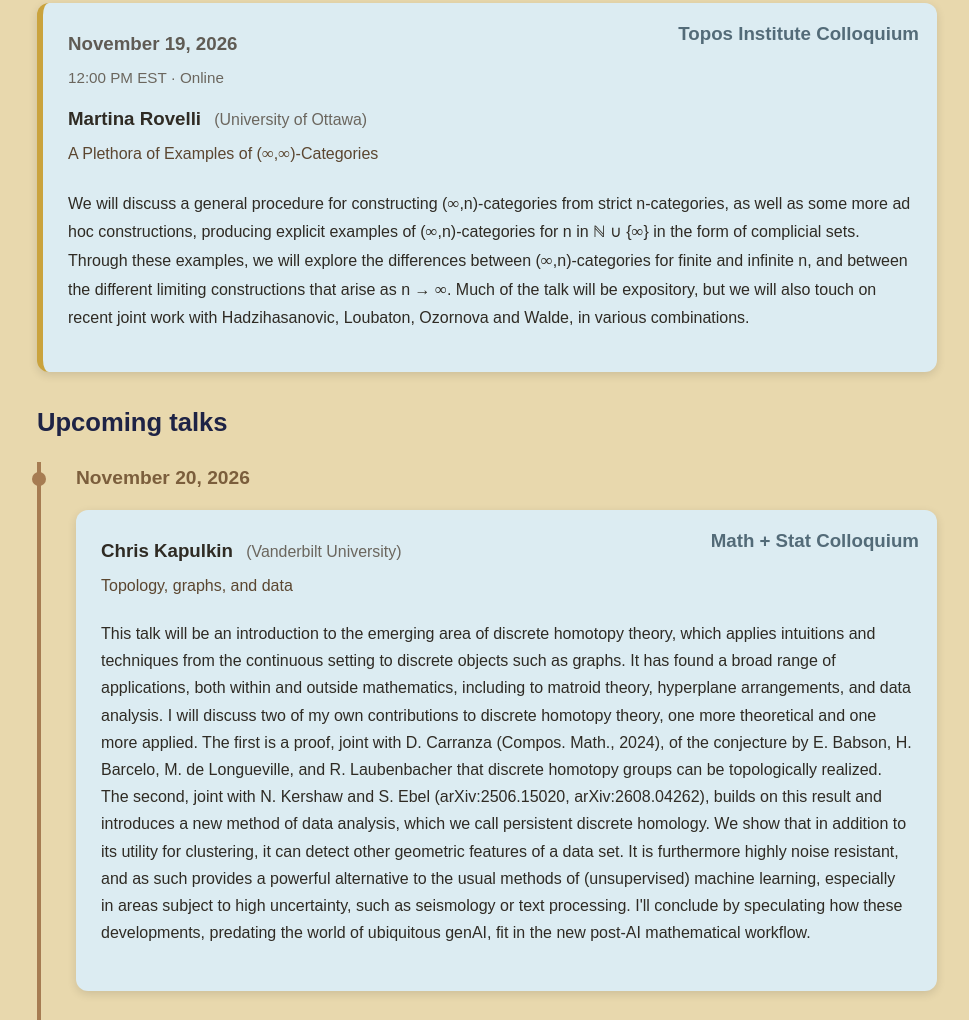
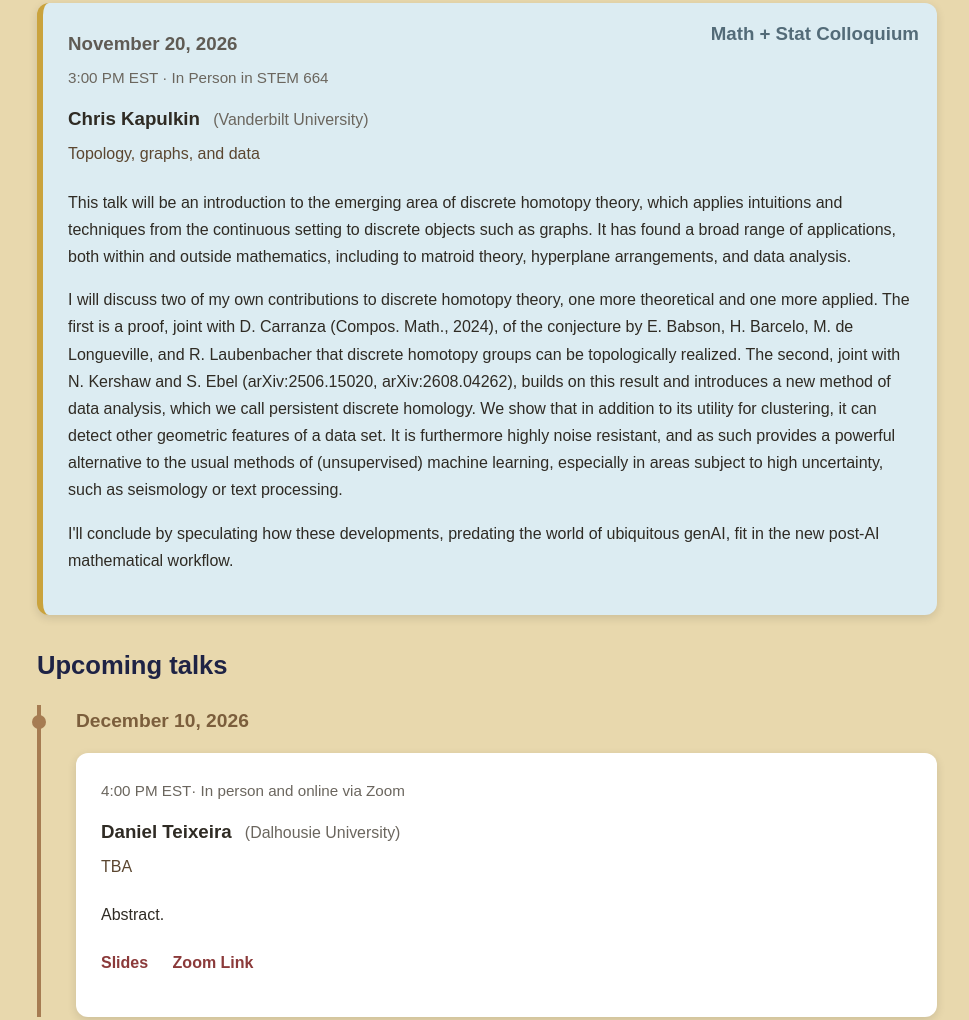
Before and after one commit to sluneia/ottawa-logic-cat-seminar, a plain HTML site: page index.html in a window 1280 px wide. Shown: the part 1120-2140 px from the top of the page, without its empty margins (153-1122 px from the left). Drawn offline with Linux system fonts and the light colour scheme.

Commit message:
Update index.html

```diff
--- a/index.html
+++ b/index.html
@@ -192,46 +192,26 @@ and I will present some of them.
 </div>
 </div>
 
-  <!--  <div class="past-card">
-      <h3>September 10, 2026</h3>
-      <h4>
-        <a href="#" class="speaker-link" target="_blank" rel="noopener noreferrer"> Speaker </a>
-        <span class="institution">(Institution)</span>
-      </h4>
-      <p><strong>Title of the talk</strong></p>
-      <p>Abstract.</p>
 
-      <p class="links">
-        <a href="#">Slides</a>
-        <a href="https://uottawa-ca.zoom.us/j/92284021446">Zoom Link</a>
-      </p>
-    </div>
-
-    -->
-
-  </div>
-</details>
-
-
-<h2>Next talk</h2>
-
-<div class="card next mathstat">
+<div class="past-card mathstat">
 <a class="host"
    href="https://topos.institute/events/topos-colloquium/"
    target="_blank"
    rel="noopener noreferrer">
    Topos Institute Colloquium
 </a>
-<h3 class="next-date">November 19, 2026</h3>
-<p class="talk-info"> 12:00 PM EST · Online</p>
-<h3><a href="https://sites.google.com/view/mrovelli"
+<h3 class="next-date">November 19, 2026 (12:00 PM EST)</h3>
+<p class="talk-location">Online</p>
+<h3>
+  <a href="https://sites.google.com/view/mrovelli"
      class="speaker-link"
      target="_blank"
      rel="noopener noreferrer">
-     Martina Rovelli</a>
+     Martina Rovelli
+  </a>
   <span class="institution">(University of Ottawa)</span>
 </h3>
-<h4> A Plethora of Examples of (<span class="math-symbol">∞</span>,<span class="math-symbol">∞</span>)-Categories</h4>
+<h4>A Plethora of Examples of (<span class="math-symbol">∞</span>,<span class="math-symbol">∞</span>)-Categories</h4>
 <p>
   We will discuss a general procedure for constructing
   (<span class="math-symbol">∞</span>,n)-categories from strict n-categories,
@@ -244,7 +224,37 @@ and I will present some of them.
   but we will also touch on recent joint work with Hadzihasanovic, Loubaton,
   Ozornova and Walde, in various combinations.
 </p>
+</div>
 
+
+  </div>
+</details>
+
+
+<h2>Next talk</h2>
+
+<div class="card next mathstat">
+<a class="host"
+  href="https://sites.google.com/view/colloquiumuottawamathstat/home"
+  target="_blank">
+  Math + Stat Colloquium
+</a>
+<h3 class="next-date">November 20, 2026</h3>
+<p class="talk-info"> 3:00 PM EST · In Person in STEM 664</p>
+<h3>
+  <a href="https://kkapulkin.github.io/" class="speaker-link" target="_blank" rel="noopener noreferrer"> Chris Kapulkin </a>
+  <span class="institution">(Vanderbilt University)</span>
+</h3>
+<h4>Topology, graphs, and data </h4>
+  <p>
+  This talk will be an introduction to the emerging area of discrete homotopy theory, which applies intuitions and techniques from the continuous setting to discrete objects such as graphs. It has found a broad range of applications, both within and outside mathematics, including to matroid theory, hyperplane arrangements, and data analysis.
+  </p>
+  <p>
+  I will discuss two of my own contributions to discrete homotopy theory, one more theoretical and one more applied. The first is a proof, joint with D. Carranza (Compos. Math., 2024), of the conjecture by E. Babson, H. Barcelo, M. de Longueville, and R. Laubenbacher that discrete homotopy groups can be topologically realized. The second, joint with N. Kershaw and S. Ebel (arXiv:2506.15020, arXiv:2608.04262), builds on this result and introduces a new method of data analysis, which we call persistent discrete homology. We show that in addition to its utility for clustering, it can detect other geometric features of a data set. It is furthermore highly noise resistant, and as such provides a powerful alternative to the usual methods of (unsupervised) machine learning, especially in areas subject to high uncertainty, such as seismology or text processing.
+  </p>
+  <p>
+  I'll conclude by speculating how these developments, predating the world of ubiquitous genAI, fit in the new post-AI mathematical workflow.
+  </p>
 
 </div>
 
@@ -255,32 +265,6 @@ and I will present some of them.
 
 <div class="timeline">
 
-
-
-<div class="event">
-<div class="date">
-November 20, 2026
-</div>
-<div class="card mathstat">
-<a class="host"
-  href="https://sites.google.com/view/colloquiumuottawamathstat/home"
-  target="_blank">
-  Math + Stat Colloquium
-</a>
-<h3>
-  <a href="https://kkapulkin.github.io/" class="speaker-link" target="_blank" rel="noopener noreferrer"> Chris Kapulkin </a>
-  <span class="institution">(Vanderbilt University)</span>
-</h3>
-<h4>Topology, graphs, and data </h4>
-<p>
-This talk will be an introduction to the emerging area of discrete homotopy theory, which applies intuitions and techniques from the continuous setting to discrete objects such as graphs. It has found a broad range of applications, both within and outside mathematics, including to matroid theory, hyperplane arrangements, and data analysis.
-I will discuss two of my own contributions to discrete homotopy theory, one more theoretical and one more applied. The first is a proof, joint with D. Carranza (Compos. Math., 2024), of the conjecture by E. Babson, H. Barcelo, M. de Longueville, and R. Laubenbacher that discrete homotopy groups can be topologically realized. The second, joint with N. Kershaw and S. Ebel (arXiv:2506.15020, arXiv:2608.04262), builds on this result and introduces a new method of data analysis, which we call persistent discrete homology. We show that in addition to its utility for clustering, it can detect other geometric features of a data set. It is furthermore highly noise resistant, and as such provides a powerful alternative to the usual methods of (unsupervised) machine learning, especially in areas subject to high uncertainty, such as seismology or text processing.
-I'll conclude by speculating how these developments, predating the world of ubiquitous genAI, fit in the new post-AI mathematical workflow.
-</p>
-<p class="links">
-</p>
-</div>
-</div>
 
 
 <div class="event">
```
Lines whose indentation alone changed are shown as unchanged.
